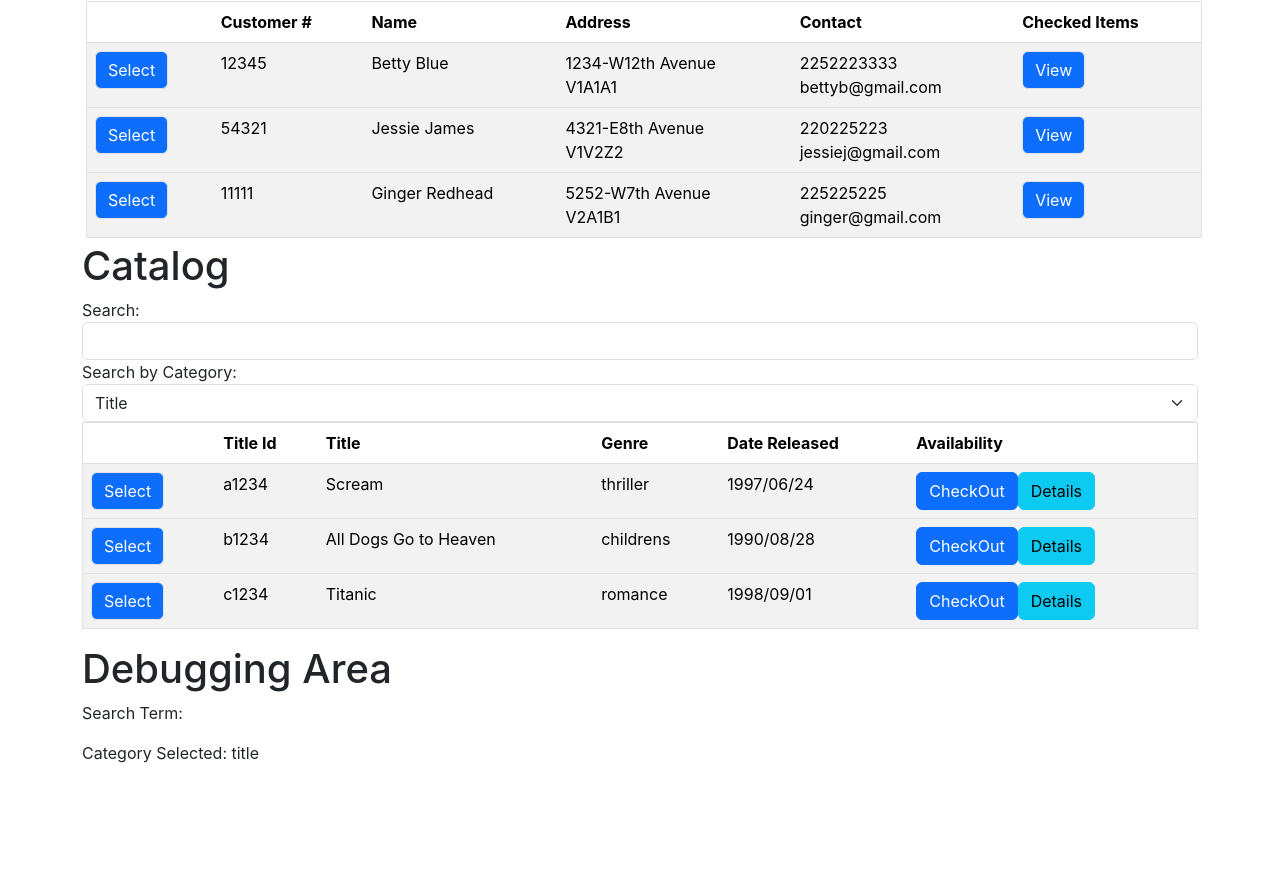
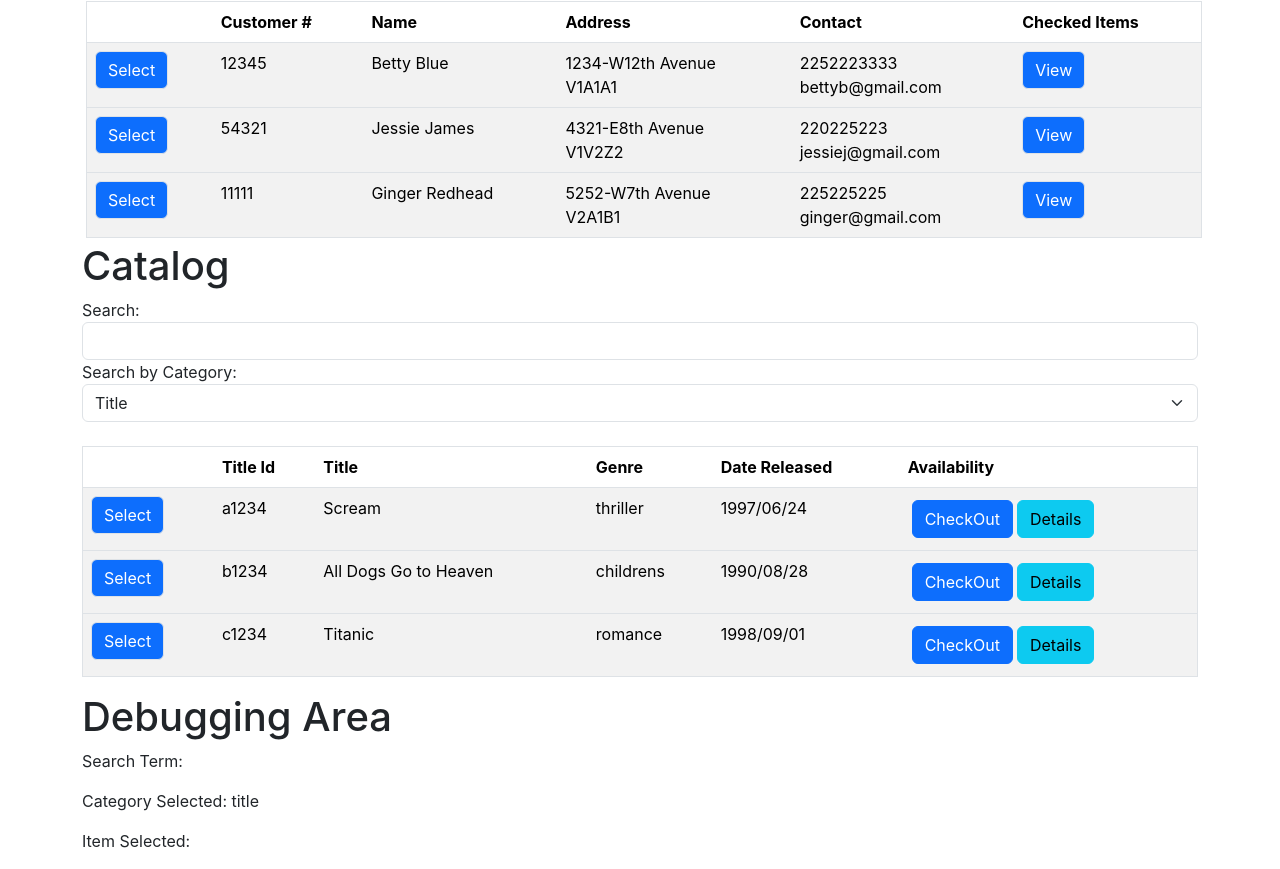
Before and after one commit to arnoprincestonpan/react-rental-store, a React (Create React App) app: page / in a window 1280 px wide. Shown: the part 419-1288 px from the top of the page. Before the commit the page ends 1200 px from the top, so only its background shows below. Built offline with nearby package versions, Linux system fonts and the light colour scheme.

Commit message:
added check for Selected Catalog Item.

```diff
--- a/src/pages/Catalog.js
+++ b/src/pages/Catalog.js
@@ -5,7 +5,13 @@ function Catalog() {
   const [catalogData, setCatalogData] = useState(catalogJson)
   const [categorySelect, setCategorySelect] = useState("title")
   const [searchTerm, setSearchTerm] = useState("")
+  const [selectedItem, setSelectedItem] = useState("")
 
+  /**
+   * Handle Search Function
+   * 1.) Set the Search Term
+   * 2.) Search the Search Term (default: "title") by the Category Select
+   */
   const handleSearch = (event) => {
     setSearchTerm(event.target.value)
   }
@@ -13,13 +19,13 @@ function Catalog() {
   const catalogDataItems = catalogData.map((items) =>
     <tbody>
       <tr>
-        <td><button className="btn btn-primary border">Select</button></td>
+        <td><button className="btn btn-primary border" onClick={() => setSelectedItem(items)}>Select</button></td>
         <td>{items.titleId}</td>
         <td>{items.title}</td>
         <td>{items.genre}</td>
         <td>{items.dateReleased}</td>
         <td>
-          <button className="btn btn-primary">CheckOut</button>
+          <button className="btn btn-primary m-1">CheckOut</button>
           <button className="btn btn-info">Details</button>
         </td>
       </tr>
@@ -47,6 +53,7 @@ function Catalog() {
           <option value="titleId">Title Id</option>
         </select>
       </div>
+      <br/>
       <table className="table border table-striped">
         <thead>
           <tr>
@@ -64,6 +71,7 @@ function Catalog() {
        <h1>Debugging Area</h1>
        <p>Search Term: {searchTerm}</p>
        <p>Category Selected: {categorySelect}</p>
+       <p>Item Selected: {selectedItem.titleId}</p>
       </div>
     </div>
   )
```
